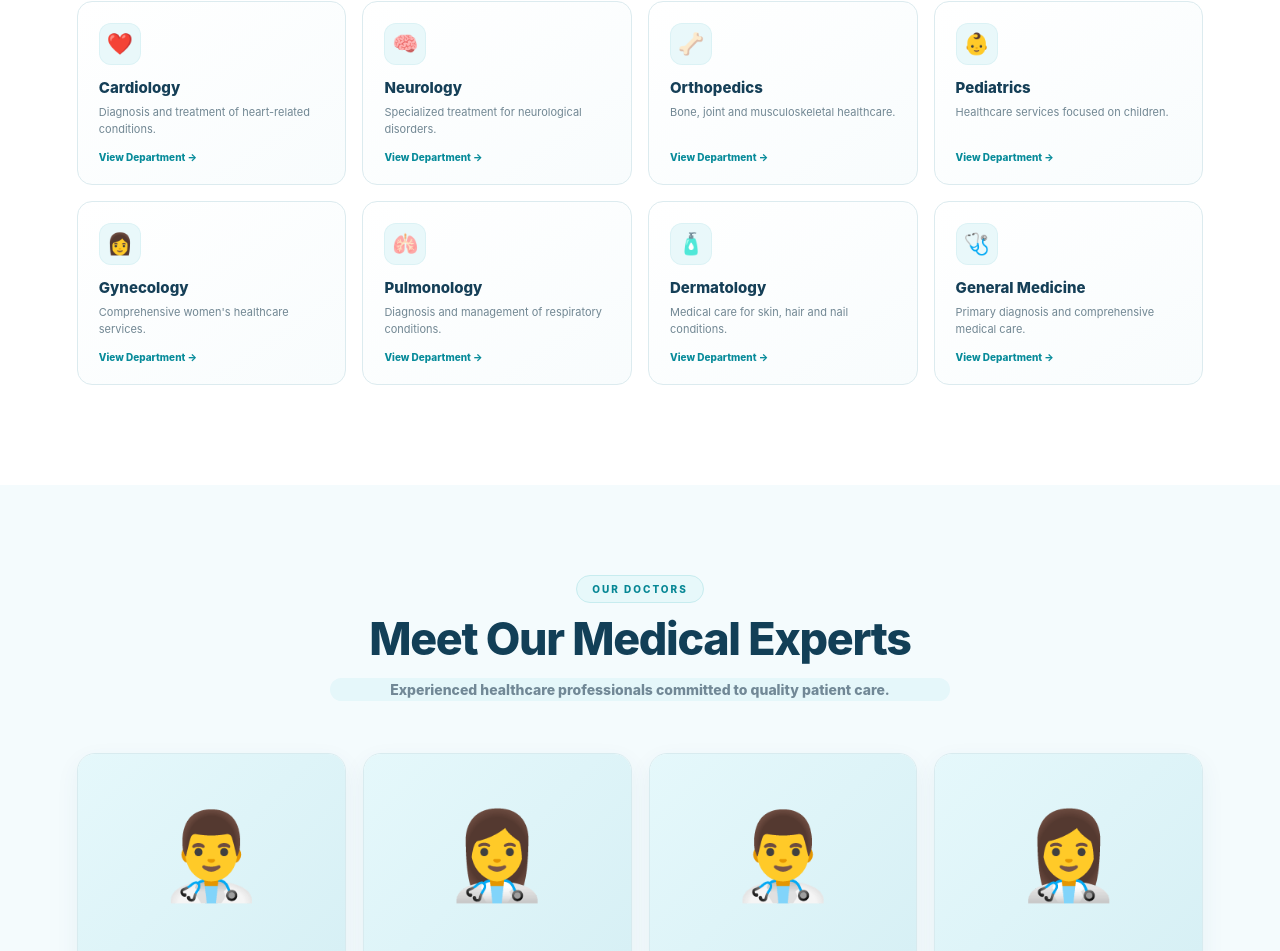
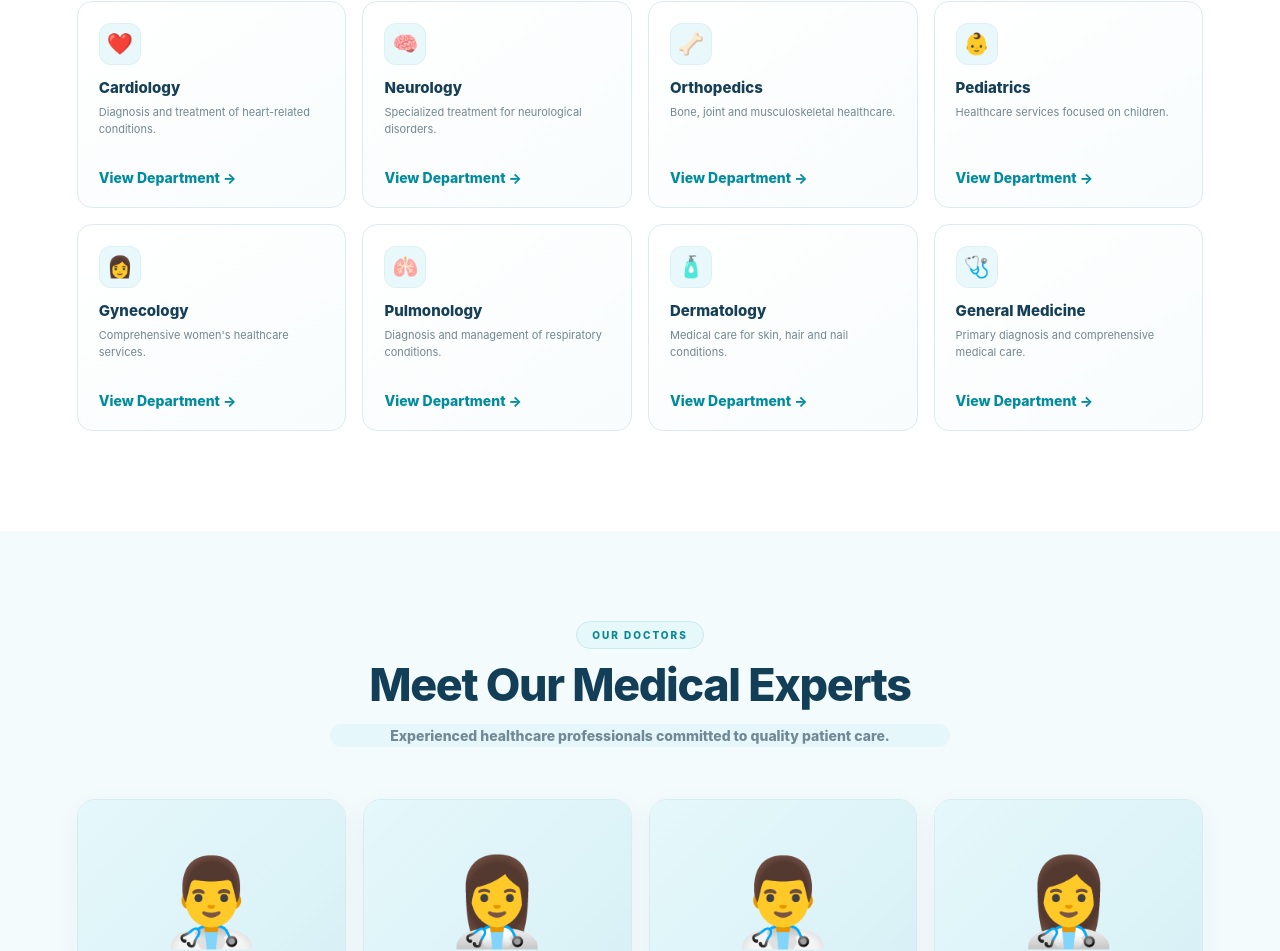
Before and after one commit to AI-Hospital-Team/Ai-Powered-Smart-Hospital-Management-System, a React app in the folder frontend/: page / in a window 1280 px wide. Shown: the part 4464-5415 px from the top of the page. Built offline with nearby package versions, Linux system fonts and the light colour scheme; the HTML template or start-up script is replaced by a standard one.

Commit message:
Dept Fixingin Work

```diff
--- a/frontend/src/pages/Departments/DepartmentInfo.jsx
+++ b/frontend/src/pages/Departments/DepartmentInfo.jsx
@@ -4,6 +4,7 @@ import {
   Activity,
   ArrowLeft,
   ArrowRight,
+  ArrowUpRight,
   CalendarDays,
   CheckCircle2,
   ChevronDown,
--- a/frontend/src/pages/Home/Home.jsx
+++ b/frontend/src/pages/Home/Home.jsx
@@ -1,7 +1,7 @@
 import React, { useEffect, useState, useMemo } from "react";
 import "./Home.css";
 import "./Home.responsive.css";
-import { Link, useNavigate } from "react-router-dom";
+import { useNavigate, Link } from "react-router-dom";
 import { useDarkMode } from "../../theme/DarkMode";
 
 /* =====================================================
@@ -1462,7 +1462,9 @@ function Home() {
 <section className="departments-section" id="departments">
   <div className="section-heading">
     <p>OUR DEPARTMENTS</p>
+
     <h2>Specialized Medical Care</h2>
+
     <span>
       Professional care across multiple medical specialties.
     </span>
@@ -1470,77 +1472,134 @@ function Home() {
 
   <div className="departments-grid">
 
+    {/* Cardiology */}
     <div className="department-card">
       <div>❤️</div>
       <h3>Cardiology</h3>
       <p>
         Diagnosis and treatment of heart-related conditions.
       </p>
-            <span>View Department →</span>
-          </div>
-
+
+      <Link
+        to="/departments/cardiology"
+        className="department-view-link"
+      >
+        View Department →
+      </Link>
+    </div>
+
+    {/* Neurology */}
     <div className="department-card">
       <div>🧠</div>
       <h3>Neurology</h3>
       <p>
         Specialized treatment for neurological disorders.
       </p>
-            <span>View Department →</span>
-          </div>
-
+
+      <Link
+        to="/departments/neurology"
+        className="department-view-link"
+      >
+        View Department →
+      </Link>
+    </div>
+
+    {/* Orthopedics */}
     <div className="department-card">
       <div>🦴</div>
       <h3>Orthopedics</h3>
       <p>
         Bone, joint and musculoskeletal healthcare.
       </p>
-            <span>View Department →</span>
-          </div>
-
+
+      <Link
+        to="/departments/orthopedics"
+        className="department-view-link"
+      >
+        View Department →
+      </Link>
+    </div>
+
+    {/* Pediatrics */}
     <div className="department-card">
       <div>👶</div>
       <h3>Pediatrics</h3>
       <p>
         Healthcare services focused on children.
       </p>
-            <span>View Department →</span>
-          </div>
-
+
+      <Link
+        to="/departments/pediatrics"
+        className="department-view-link"
+      >
+        View Department →
+      </Link>
+    </div>
+
+    {/* Gynecology */}
     <div className="department-card">
       <div>👩</div>
       <h3>Gynecology</h3>
       <p>
         Comprehensive women's healthcare services.
       </p>
-            <span>View Department →</span>
-          </div>
-
+
+      <Link
+        to="/departments/gynecology"
+        className="department-view-link"
+      >
+        View Department →
+      </Link>
+    </div>
+
+    {/* Pulmonology */}
     <div className="department-card">
       <div>🫁</div>
       <h3>Pulmonology</h3>
       <p>
         Diagnosis and management of respiratory conditions.
       </p>
-            <span>View Department →</span>
-          </div>
-
+
+      <Link
+        to="/departments/pulmonology"
+        className="department-view-link"
+      >
+        View Department →
+      </Link>
+    </div>
+
+    {/* Dermatology */}
     <div className="department-card">
       <div>🧴</div>
       <h3>Dermatology</h3>
       <p>
         Medical care for skin, hair and nail conditions.
       </p>
-            <span>View Department →</span>
-          </div>
-
+
+      <Link
+        to="/departments/dermatology"
+        className="department-view-link"
+      >
+        View Department →
+      </Link>
+    </div>
+
+    {/* General Medicine */}
     <div className="department-card">
       <div>🩺</div>
       <h3>General Medicine</h3>
       <p>
         Primary diagnosis and comprehensive medical care.
       </p>
-            <span>View Department →</span>
-          </div>
+
+      <Link
+        to="/departments/general-medicine"
+        className="department-view-link"
+      >
+        View Department →
+      </Link>
+    </div>
+
   </div>
 </section>
 
```
Also changed, not shown: frontend/src/pages/Home/Home.css. Lines whose indentation alone changed are shown as unchanged.
